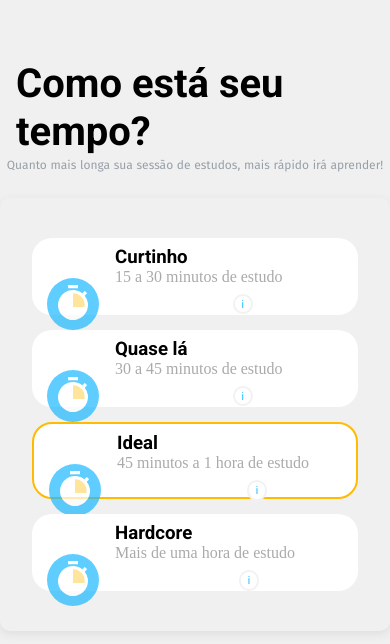
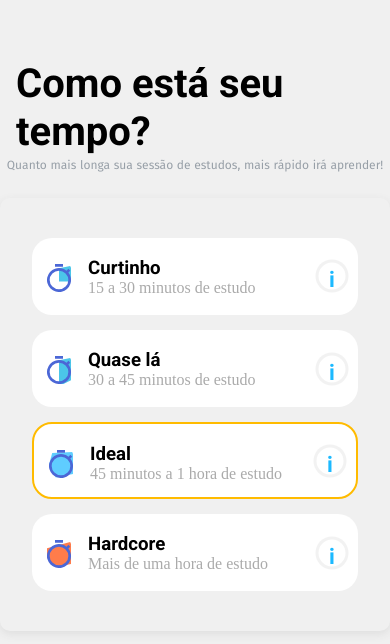
Before and after one commit to ocBruno/difficulty-screen, a Vue app: page / in a window 390 px wide. Shown: the top 644 px of the page. Built offline with nearby package versions, Linux system fonts and the light colour scheme.

Commit message:
update mobile version svgs and design, still missing css refactor, code cleanup and others

```diff
--- a/src/components/DifficultyScreen.vue
+++ b/src/components/DifficultyScreen.vue
@@ -74,8 +74,7 @@ export default {
 
 <!-- Add "scoped" attribute to limit CSS to this component only -->
 <style scoped>
-@import url("https://fonts.googleapis.com/css?family=Fira+Sans:300,400,600&display=swap");
-@import url("https://fonts.googleapis.com/css?family=Roboto:400,700&display=swap");
+@import url("https://fonts.googleapis.com/css?family=Fira+Sans:300,400,600|Roboto:400,700&display=swap");
 
 @media (min-width: 320px) and (max-width: 480px) {
   .header {
--- a/src/components/DifficultySelector.vue
+++ b/src/components/DifficultySelector.vue
@@ -63,8 +63,10 @@ export default {
 
 <!-- Add "scoped" attribute to limit CSS to this component only -->
 <style scoped>
+
 .difficulty-selector {
   box-shadow: 0px 3px 10px #4343431a;
+  user-select: none !important;
   border-radius: 10px;
   opacity: 1;
   margin-top: 1em;
--- a/src/components/DifficultySelectorItem.vue
+++ b/src/components/DifficultySelectorItem.vue
@@ -13,30 +13,25 @@
         id="screen-more-info-button"
         :class="{
           'col-sm-auto more-info-button': true,
-          opaque: !isSelected
+          'more-info-button-active': !isSelected
         }"
       >
         i
       </button>
       <div :class="{ opaque: isSelected }">
-        <DifficultyStopwatchHardcore :isHovering="isHovering" />
-        <span class="header-desc">
-          <div :class="{ header: true, 'header-hovering': isHovering }">
+        <DifficultyStopwatchCurtinho v-if="item.key === 'curtinho'" :isHovering="isHovering" />
+        <DifficultyStopwatchQuaseLa v-if="item.key === 'quase-la'" :isHovering="isHovering" />
+        <DifficultyStopwatchIdeal v-if="item.key === 'ideal'" :isHovering="isHovering" />
+        <DifficultyStopwatchHardcore v-if="item.key === 'hardcore'" :isHovering="isHovering" />
+        <span class="header-desc row">
+          <div
+            :class="{ header: true, 'col-sm-12 header-hovering': isHovering }"
+          >
             {{ item.header }}
           </div>
           <div :class="{ desc: true, 'desc-hovering': isHovering }">
             {{ item.desc }}
           </div>
-          <button
-            @click.stop="onInfoClick"
-            id="mobile-more-info-button"
-            :class="{
-              'more-info-button': true,
-              'more-info-button-hover opaque': !isSelected
-            }"
-          >
-            i
-          </button>
         </span>
         <button
           :class="{
@@ -50,14 +45,28 @@
         </button>
       </div>
     </div>
+      <button
+        @click.stop="onInfoClick"
+        id="mobile-more-info-button"
+        :class="{
+          'more-info-button': true,
+          'more-info-button-hover opaque': !isSelected
+        }"
+      >
+        <span> i </span>
+      </button>
+
   </div>
 </template>
 
 <script>
+import DifficultyStopwatchCurtinho from "./Stopwatches/DifficultyStopwatchCurtinho"
 import DifficultyStopwatchHardcore from "./Stopwatches/DifficultyStopwatchHardcore"
+import DifficultyStopwatchIdeal from "./Stopwatches/DifficultyStopwatchIdeal"
+import DifficultyStopwatchQuaseLa from "./Stopwatches/DifficultyStopwatchQuaseLa"
 export default {
   name: "DifficultySelectorItem",
-  components: { DifficultyStopwatchHardcore },
+  components: { DifficultyStopwatchIdeal, DifficultyStopwatchHardcore, DifficultyStopwatchCurtinho, DifficultyStopwatchQuaseLa},
   props: {
     item: Object,
     isDisabled: Boolean,
@@ -99,9 +108,16 @@ export default {
 <style scoped>
 @media (min-width: 320px) and (max-width: 720px) {
   /* mobile */
+  .header-desc {
+    transform: translateY(0.7em);
+}
   .more-info-button {
     display: inline-block;
-    margin-left: 8em !important;
+    margin-top: auto !important;
+    margin-bottom: auto !important;
+    margin-left: auto !important;
+    padding-bottom: 1px;
+    font-weight: 700;
   }
   #screen-more-info-button {
     display: none !important;
@@ -109,7 +125,6 @@ export default {
   .ideal {
     border: #ffbb00 2pt solid;
   }
-
   .difficulty-selector-item {
     min-width: 6rem;
     background: #fff;
@@ -131,7 +146,7 @@ export default {
     display: inline-block !important;
   }
   .stopwatch {
-    display: inline-block !important;
+    display: inline-flex !important;
     margin-right: 1rem;
   }
   .desc {
@@ -140,6 +155,13 @@ export default {
     font-weight: 300;
     font-family: "Fira sans";
   }
+.modal-dialog {
+   position:fixed;
+   top:auto;
+   right:auto;
+   left:auto;
+   bottom:0 !important;
+}
 }
 @media (min-width: 1000px) and (max-width: 1960px) {
   /* laptop desktop screens */
@@ -153,6 +175,8 @@ export default {
     display: inline-block !important;
     width: 20px !important;
     margin-bottom: 1.2em;
+    font-weight: 400;
+
   }
   #mobile-more-info-button {
     display: none !important;
@@ -174,29 +198,6 @@ export default {
 .difficulty-selector-item:hover {
   cursor: pointer;
   user-select: none;
-}
-.stopwatch {
-  transition: transform 0.16s linear;
-  opacity: 0.7;
-}
-.stopwatch-bounce {
-  transform: translateY(-6px);
-  opacity: 1;
-}
-.a {
-  fill: #f6d476;
-}
-.b {
-  fill: #1cb9ff;
-}
-.c {
-  clip-path: url(#a);
-}
-.d {
-  fill: #fff;
-}
-.e {
-  fill: #ffda72;
 }
 
 .desc {
@@ -231,16 +232,25 @@ export default {
   padding: 0px;
   margin-left: 1px;
   border: 2px solid #aaaaaa26;
+  font-size: 11pt;
+  font-family: 'Roboto';
   border-radius: 24px;
   color: #1cb9ff;
   background: #fff;
   opacity: 1;
-  font-size: 11px;
-  width: 20px;
+  width: 22px;
+  height: 22px;
   transition: border 100ms linear;
 }
+  #mobile-more-info-button {
+    transform: scale(1.5);
+  }
 .more-info-button:hover {
   border: 1px solid #76d4ff;
+}
+.more-info-button-active {
+  border: 1px solid #76d4ff;
+
 }
 .select-button {
   transition: transform 0.16s linear;
--- a/src/components/Stopwatches/DifficultyStopwatchCurtinho.vue
+++ b/src/components/Stopwatches/DifficultyStopwatchCurtinho.vue
@@ -1,5 +1,6 @@
 <template>
-  <div :class="{ 'stopwatch': true, 'stopwatch-bounce': isHovering}">
+  <div class="d-inline-flex stopwatch-container">
+    <div id="stopwatch-screen" :class="{'stopwatch': true, 'stopwatch-bounce': isHovering }">
       <svg
         xmlns="http://www.w3.org/2000/svg"
         xmlns:xlink="http://www.w3.org/1999/xlink"
@@ -15,7 +16,13 @@
         <circle class="b" cx="26" cy="26" r="26" />
         <g transform="translate(11 7)">
           <g class="c" transform="translate(1.667 7.383)">
-          <circle class="d" cx="13.125" cy="13.125" r="13.125" transform="translate(0)" />
+            <circle
+              class="d"
+              cx="13.125"
+              cy="13.125"
+              r="13.125"
+              transform="translate(0)"
+            />
             <path
               class="e"
               d="M26,15.484V31.972H42.184V17.167l-2.222-4.542Z"
@@ -30,38 +37,89 @@
         </g>
       </svg>
     </div>
+    <div id="stopwatch-mobile" :class="{'stopwatch': true, 'stopwatch-bounce': isHovering }">
+      <svg
+        xmlns="http://www.w3.org/2000/svg"
+        xmlns:xlink="http://www.w3.org/1999/xlink"
+        width="24"
+        height="28"
+        viewBox="0 0 24 28"
+      >
+        <defs>
+          <clipPath id="a">
+            <circle class="a" cx="10.5" cy="10.5" r="10.5"></circle>
+          </clipPath>
+        </defs>
+        <g class="b" transform="translate(1.333 5.906)">
+          <circle
+            class="c"
+            cx="10.5"
+            cy="10.5"
+            r="10.5"
+            transform="translate(0)"
+          ></circle>
+          <path
+            class="a"
+            d="M26,14.912V28.1H38.089l.858,6.191V16.258L37.17,12.625Z"
+            transform="translate(-15.333 -16.453)"
+          ></path>
+        </g>
+        <path
+          class="d"
+          d="M20.5,1.5h-8V4.167h8Zm5.373,8.52,1.893-1.893a14.731,14.731,0,0,0-1.88-1.88L23.993,8.14a12,12,0,1,0,1.88,1.88ZM16.5,26.833A9.333,9.333,0,1,1,25.833,17.5,9.327,9.327,0,0,1,16.5,26.833Z"
+          transform="translate(-4.5 -1.5)"
+        ></path>
+      </svg>
+    </div>
+  </div>
 </template>
 
 <script>
 export default {
-  name: "DifficultyStopwatchCurtinho",
+  name: "DifficultyStopwatchIdeal",
   props: {
-    isHovering: Boolean,
+    isHovering: Boolean
   },
   data: () => {
     return {
-      isHovering: false,
-    };
+      windowWidth: 0
     }
-};
+  }
+}
 </script>
 
 <!-- Add "scoped" attribute to limit CSS to this component only -->
 <style scoped>
 @media (min-width: 320px) and (max-width: 480px) {
   /* mobile */
+  .stopwatch-container {
+margin-right: 2em !important;
+}
+
+  #stopwatch-screen {
+    display: none !important;
+    visibility: hidden !important;
+    opacity: 0 !important;
+  }
+  .a {
+  fill: #00aee0;
+}
+.b {
+  clip-path: url(#a);
+}
+.c {
+  fill: #fff;
+}
+.d {
+  fill: #0027c5;
+}
 }
 @media (min-width: 1000px) and (max-width: 1960px) {
   /* laptop desktop screens */
-}
-
-.stopwatch {
-  transition: transform 0.16s linear;
-  opacity: 0.7;
-}
-.stopwatch-bounce {
-  transform: translateY(-6px);
-  opacity: 1;
+  #stopwatch-mobile {
+    display: none !important;
+    visibility: hidden !important;
+    opacity: 0 !important;
   }
   .a {
   fill: #f6d476;
@@ -78,4 +136,16 @@ export default {
 .e {
   fill: #ffda72;
 }
+
+}
+
+.stopwatch {
+  transition: transform 0.16s linear;
+  opacity: 0.7;
+}
+.stopwatch-bounce {
+  transform: translateY(-6px);
+  opacity: 1;
+}
+
 </style>
--- a/src/components/Stopwatches/DifficultyStopwatchHardcore.vue
+++ b/src/components/Stopwatches/DifficultyStopwatchHardcore.vue
@@ -1,5 +1,9 @@
 <template>
-  <div :class="{ 'stopwatch': true, 'stopwatch-bounce': isHovering}">
+  <div class="d-inline-flex stopwatch-container">
+    <div
+      id="stopwatch-screen"
+      :class="{ stopwatch: true, 'stopwatch-bounce': isHovering }"
+    >
       <svg
         xmlns="http://www.w3.org/2000/svg"
         xmlns:xlink="http://www.w3.org/1999/xlink"
@@ -15,7 +19,13 @@
         <circle class="b" cx="26" cy="26" r="26" />
         <g transform="translate(11 7)">
           <g class="c" transform="translate(1.667 7.383)">
-          <circle class="d" cx="13.125" cy="13.125" r="13.125" transform="translate(0)" />
+            <circle
+              class="d"
+              cx="13.125"
+              cy="13.125"
+              r="13.125"
+              transform="translate(0)"
+            />
             <path
               class="e"
               d="M26,15.484V31.972H42.184V17.167l-2.222-4.542Z"
@@ -30,40 +40,95 @@
         </g>
       </svg>
     </div>
+    <div
+      id="stopwatch-mobile"
+      :class="{ stopwatch: true, 'stopwatch-bounce': isHovering }"
+    >
+      <svg
+        xmlns="http://www.w3.org/2000/svg"
+        xmlns:xlink="http://www.w3.org/1999/xlink"
+        width="24"
+        height="28"
+        viewBox="0 0 24 28"
+      >
+        <defs>
+          <clipPath id="a">
+            <circle class="a" cx="10.5" cy="10.5" r="10.5" />
+          </clipPath>
+        </defs>
+        <g class="b" transform="translate(1.333 5.906)">
+          <circle
+            class="c"
+            cx="10.5"
+            cy="10.5"
+            r="10.5"
+            transform="translate(0)"
+          />
+          <path
+            class="d"
+            d="M6.921,20.63,19.6,34.293l5.378,3.048,13.97-3.048V16.258L37.17,12.625Z"
+            transform="translate(-15.333 -16.453)"
+          />
+        </g>
+        <path
+          class="e"
+          d="M20.5,1.5h-8V4.167h8Zm5.373,8.52,1.893-1.893a14.731,14.731,0,0,0-1.88-1.88L23.993,8.14a12,12,0,1,0,1.88,1.88ZM16.5,26.833A9.333,9.333,0,1,1,25.833,17.5,9.327,9.327,0,0,1,16.5,26.833Z"
+          transform="translate(-4.5 -1.5)"
+        />
+      </svg>
+    </div>
+  </div>
 </template>
-
 
 <script>
 export default {
-  name: "DifficultyStopwatchHardcore",
+  name: "DifficultyStopwatchIdeal",
   props: {
     isHovering: Boolean
   },
   data: () => {
     return {
       windowWidth: 0
-    };
-  },
-
-};
+    }
+  }
+}
 </script>
 
 <!-- Add "scoped" attribute to limit CSS to this component only -->
 <style scoped>
 @media (min-width: 320px) and (max-width: 480px) {
   /* mobile */
+  .stopwatch-container {
+    margin-right: 2em !important;
+  }
+
+  #stopwatch-screen {
+    display: none !important;
+    visibility: hidden !important;
+    opacity: 0 !important;
+  }
+            .a {
+              fill: #00aee0;
+            }
+            .b {
+              clip-path: url(#a);
+            }
+            .c {
+              fill: #fff;
+            }
+            .d {
+              fill: #ff4500;
+            }
+            .e {
+              fill: #0027c5;
+            }
 }
 @media (min-width: 1000px) and (max-width: 1960px) {
   /* laptop desktop screens */
-}
-
-.stopwatch {
-  transition: transform 0.16s linear;
-  opacity: 0.7;
-}
-.stopwatch-bounce {
-  transform: translateY(-6px);
-  opacity: 1;
+  #stopwatch-mobile {
+    display: none !important;
+    visibility: hidden !important;
+    opacity: 0 !important;
   }
   .a {
     fill: #f6d476;
@@ -80,4 +145,14 @@ export default {
   .e {
     fill: #ffda72;
   }
+}
+
+.stopwatch {
+  transition: transform 0.16s linear;
+  opacity: 0.7;
+}
+.stopwatch-bounce {
+  transform: translateY(-6px);
+  opacity: 1;
+}
 </style>
--- a/src/components/Stopwatches/DifficultyStopwatchIdeal.vue
+++ b/src/components/Stopwatches/DifficultyStopwatchIdeal.vue
@@ -1,5 +1,9 @@
 <template>
-  <div :class="{ 'stopwatch': true, 'stopwatch-bounce': isHovering}">
+  <div class="d-inline-flex stopwatch-container">
+    <div
+      id="stopwatch-screen"
+      :class="{ stopwatch: true, 'stopwatch-bounce': isHovering }"
+    >
       <svg
         xmlns="http://www.w3.org/2000/svg"
         xmlns:xlink="http://www.w3.org/1999/xlink"
@@ -15,7 +19,13 @@
         <circle class="b" cx="26" cy="26" r="26" />
         <g transform="translate(11 7)">
           <g class="c" transform="translate(1.667 7.383)">
-          <circle class="d" cx="13.125" cy="13.125" r="13.125" transform="translate(0)" />
+            <circle
+              class="d"
+              cx="13.125"
+              cy="13.125"
+              r="13.125"
+              transform="translate(0)"
+            />
             <path
               class="e"
               d="M26,15.484V31.972H42.184V17.167l-2.222-4.542Z"
@@ -30,38 +40,95 @@
         </g>
       </svg>
     </div>
+    <div
+      id="stopwatch-mobile"
+      :class="{ stopwatch: true, 'stopwatch-bounce': isHovering }"
+    >
+      <svg
+        xmlns="http://www.w3.org/2000/svg"
+        xmlns:xlink="http://www.w3.org/1999/xlink"
+        width="24"
+        height="28"
+        viewBox="0 0 24 28"
+      >
+        <defs>
+          <clipPath id="a">
+            <circle class="a" cx="10.5" cy="10.5" r="10.5" />
+          </clipPath>
+        </defs>
+        <g class="b" transform="translate(1.333 5.906)">
+          <circle
+            class="c"
+            cx="10.5"
+            cy="10.5"
+            r="10.5"
+            transform="translate(0)"
+          />
+          <path
+            class="d"
+            d="M17.19,13.633l-3.4,12.56,7.092,11.969,18.063-3.868V16.258L37.17,12.625Z"
+            transform="translate(-15.333 -16.453)"
+          />
+        </g>
+        <path
+          class="e"
+          d="M20.5,1.5h-8V4.167h8Zm5.373,8.52,1.893-1.893a14.731,14.731,0,0,0-1.88-1.88L23.993,8.14a12,12,0,1,0,1.88,1.88ZM16.5,26.833A9.333,9.333,0,1,1,25.833,17.5,9.327,9.327,0,0,1,16.5,26.833Z"
+          transform="translate(-4.5 -1.5)"
+        />
+      </svg>
+    </div>
+  </div>
 </template>
 
 <script>
 export default {
   name: "DifficultyStopwatchIdeal",
   props: {
-    isHovering: Boolean,
+    isHovering: Boolean
   },
   data: () => {
     return {
-      isHovering: false,
-    };
+      windowWidth: 0
     }
-};
+  }
+}
 </script>
 
 <!-- Add "scoped" attribute to limit CSS to this component only -->
 <style scoped>
 @media (min-width: 320px) and (max-width: 480px) {
   /* mobile */
+  .stopwatch-container {
+    margin-right: 2em !important;
+  }
+
+  #stopwatch-screen {
+    display: none !important;
+    visibility: hidden !important;
+    opacity: 0 !important;
+  }
+            .a {
+              fill: #00aee0;
+            }
+            .b {
+              clip-path: url(#a);
+            }
+            .c {
+              fill: #fff;
+            }
+            .d {
+              fill: #1cb9ff;
+            }
+            .e {
+              fill: #0027c5;
+            }
 }
 @media (min-width: 1000px) and (max-width: 1960px) {
   /* laptop desktop screens */
-}
-
-.stopwatch {
-  transition: transform 0.16s linear;
-  opacity: 0.7;
-}
-.stopwatch-bounce {
-  transform: translateY(-6px);
-  opacity: 1;
+  #stopwatch-mobile {
+    display: none !important;
+    visibility: hidden !important;
+    opacity: 0 !important;
   }
   .a {
     fill: #f6d476;
@@ -78,4 +145,14 @@ export default {
   .e {
     fill: #ffda72;
   }
+}
+
+.stopwatch {
+  transition: transform 0.16s linear;
+  opacity: 0.7;
+}
+.stopwatch-bounce {
+  transform: translateY(-6px);
+  opacity: 1;
+}
 </style>
--- a/src/components/Stopwatches/DifficultyStopwatchQuaseLa.vue
+++ b/src/components/Stopwatches/DifficultyStopwatchQuaseLa.vue
@@ -1,5 +1,9 @@
 <template>
-  <div :class="{ 'stopwatch': true, 'stopwatch-bounce': isHovering}">
+  <div class="d-inline-flex stopwatch-container">
+    <div
+      id="stopwatch-screen"
+      :class="{ stopwatch: true, 'stopwatch-bounce': isHovering }"
+    >
       <svg
         xmlns="http://www.w3.org/2000/svg"
         xmlns:xlink="http://www.w3.org/1999/xlink"
@@ -15,7 +19,13 @@
         <circle class="b" cx="26" cy="26" r="26" />
         <g transform="translate(11 7)">
           <g class="c" transform="translate(1.667 7.383)">
-          <circle class="d" cx="13.125" cy="13.125" r="13.125" transform="translate(0)" />
+            <circle
+              class="d"
+              cx="13.125"
+              cy="13.125"
+              r="13.125"
+              transform="translate(0)"
+            />
             <path
               class="e"
               d="M26,15.484V31.972H42.184V17.167l-2.222-4.542Z"
@@ -30,37 +40,92 @@
         </g>
       </svg>
     </div>
+    <div
+      id="stopwatch-mobile"
+      :class="{ stopwatch: true, 'stopwatch-bounce': isHovering }"
+    >
+      <svg
+        xmlns="http://www.w3.org/2000/svg"
+        xmlns:xlink="http://www.w3.org/1999/xlink"
+        width="24"
+        height="28"
+        viewBox="0 0 24 28"
+      >
+        <defs>
+          <clipPath id="a">
+            <circle class="a" cx="10.5" cy="10.5" r="10.5" />
+          </clipPath>
+        </defs>
+        <g class="b" transform="translate(1.333 5.906)">
+          <circle
+            class="c"
+            cx="10.5"
+            cy="10.5"
+            r="10.5"
+            transform="translate(0)"
+          />
+          <path
+            class="a"
+            d="M26,14.912V40.748l12.947-6.455V16.258L37.17,12.625Z"
+            transform="translate(-15.333 -16.453)"
+          />
+        </g>
+        <path
+          class="d"
+          d="M20.5,1.5h-8V4.167h8Zm5.373,8.52,1.893-1.893a14.731,14.731,0,0,0-1.88-1.88L23.993,8.14a12,12,0,1,0,1.88,1.88ZM16.5,26.833A9.333,9.333,0,1,1,25.833,17.5,9.327,9.327,0,0,1,16.5,26.833Z"
+          transform="translate(-4.5 -1.5)"
+        />
+      </svg>
+    </div>
+  </div>
 </template>
 
 <script>
 export default {
   name: "DifficultyStopwatchQuaseLa",
   props: {
-    isHovering: Boolean,
+    isHovering: Boolean
   },
   data: () => {
     return {
-      isHovering: false,
-    };
+      windowWidth: 0
     }
-};
+  }
+}
 </script>
+
 <!-- Add "scoped" attribute to limit CSS to this component only -->
 <style scoped>
 @media (min-width: 320px) and (max-width: 480px) {
   /* mobile */
+  .stopwatch-container {
+    margin-right: 2em !important;
+  }
+
+  #stopwatch-screen {
+    display: none !important;
+    visibility: hidden !important;
+    opacity: 0 !important;
+  }
+            .a {
+              fill: #00aee0;
+            }
+            .b {
+              clip-path: url(#a);
+            }
+            .c {
+              fill: #fff;
+            }
+            .d {
+              fill: #0027c5;
+            }
 }
 @media (min-width: 1000px) and (max-width: 1960px) {
   /* laptop desktop screens */
-}
-
-.stopwatch {
-  transition: transform 0.16s linear;
-  opacity: 0.7;
-}
-.stopwatch-bounce {
-  transform: translateY(-6px);
-  opacity: 1;
+  #stopwatch-mobile {
+    display: none !important;
+    visibility: hidden !important;
+    opacity: 0 !important;
   }
   .a {
     fill: #f6d476;
@@ -77,4 +142,14 @@ export default {
   .e {
     fill: #ffda72;
   }
+}
+
+.stopwatch {
+  transition: transform 0.16s linear;
+  opacity: 0.7;
+}
+.stopwatch-bounce {
+  transform: translateY(-6px);
+  opacity: 1;
+}
 </style>
```
Lines whose indentation alone changed are shown as unchanged.
